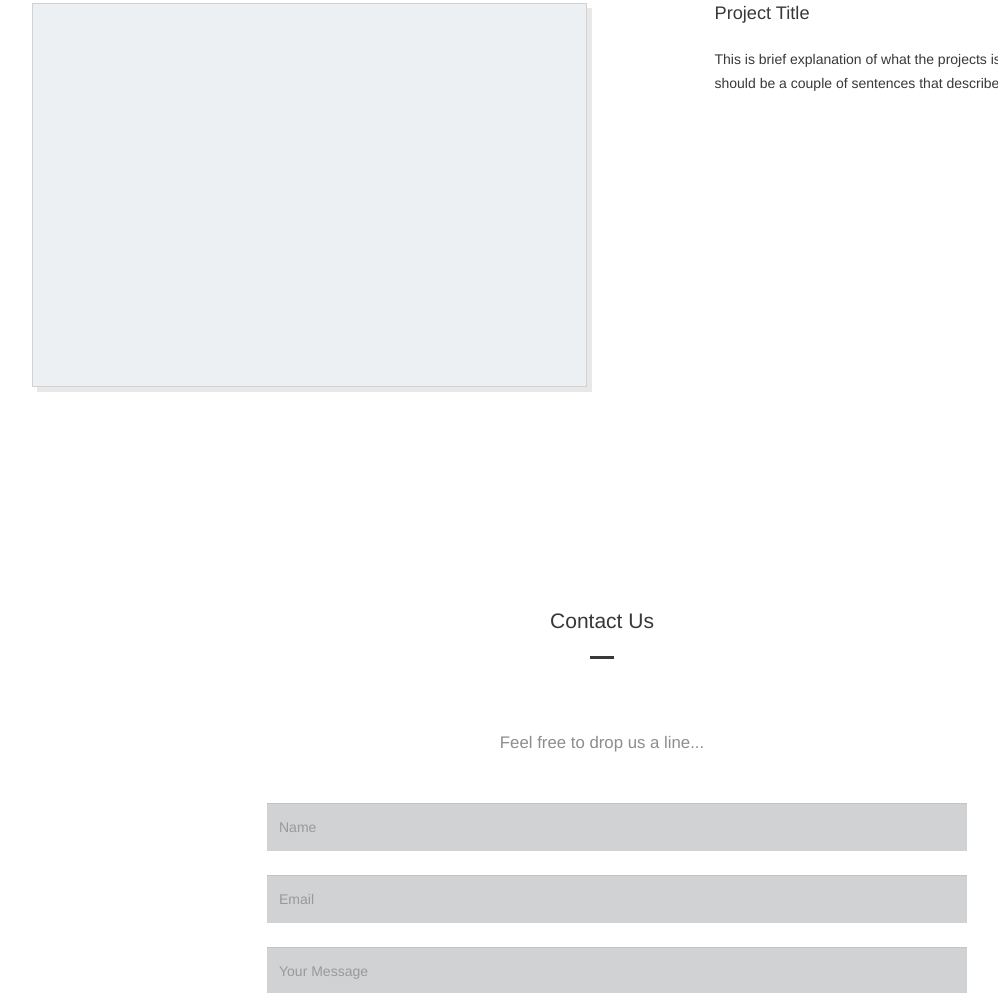
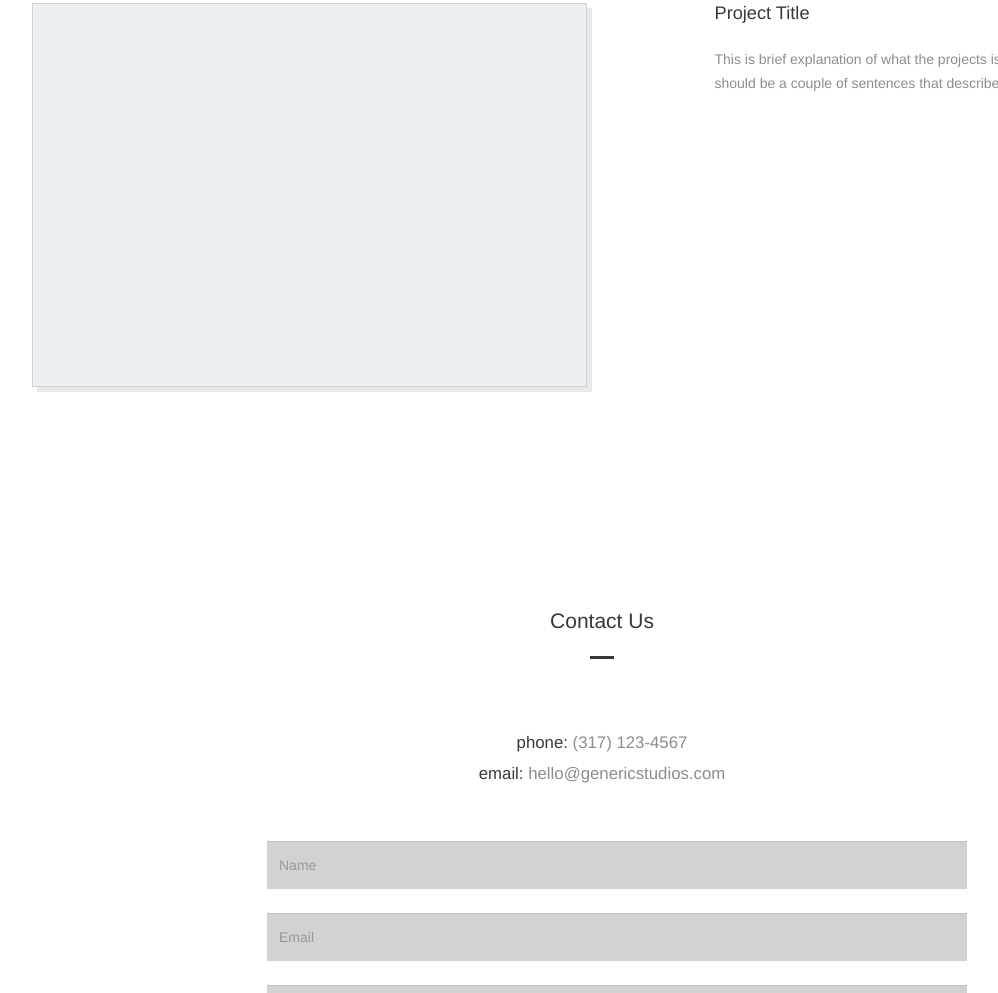
Before and after one commit to jodixon/jodixon.github.io, a plain HTML site: page index.html in a window 1280 px wide. Shown: the part 2296-3289 px from the top of the page, without its empty margins (38-1036 px from the left). Drawn offline with nearby package versions, Linux system fonts and the light colour scheme; files whose address does not match are found by name.

Commit message:
Changed Contact layout

```diff
--- a/index.html
+++ b/index.html
@@ -20,7 +20,7 @@
 	<header class="l-intro t-intro">
 		<div class="container">
 			<!-- Navbar -->
-			<nav data-sr class="navbar l-nav" id="main-menu" role="navigation">
+			<nav class="navbar l-nav" id="main-menu" role="navigation">
 				<div class="container">
 					<div class="navbar-header">
 						<button type="button" class="navbar-toggle" data-toggle="collapse" data-targer="#main-nav-collapse">
@@ -42,7 +42,7 @@
 
 			<!-- Main Banner -->
 			<div class="container">
-				<div data-sr class="l-main-banner t-main-banner t-padding">
+				<div class="l-main-banner t-main-banner t-padding">
 					<h1>
 						<span class="light">We Build</span>
 						<span class="heavy">Effective Websites</span>
@@ -109,7 +109,10 @@
 			<div class="row">
 				<h2 data-sr class="text-center">Contact Us</h2>
 				<div data-sr class="t-divider"></div>
-				<p class="text-center">Feel free to drop us a line...</p>
+				<div class="contact-info text-center">
+					<span class="info"><span class="pre">phone: </span>(317) 123-4567</span><br>
+					<span class="info"><span class="pre">email: </span>hello@genericstudios.com</span>
+				</div>
 				<div class="container form-wrapper">
 					<form data-sr class="form-inline">
 						<div class="container">
--- a/sass/layout/_main.scss
+++ b/sass/layout/_main.scss
@@ -60,6 +60,17 @@
 		margin-bottom: $baseline*2;
 	}
 
+	.contact-info {
+
+		margin-bottom: $baseline*2;
+
+		.info {
+			display: inline-block;
+			margin-bottom: 7px;
+		}
+
+	}
+
 	.form-wrapper {
 
 		max-width: 50em;
--- a/sass/theme/_theme.scss
+++ b/sass/theme/_theme.scss
@@ -97,7 +97,8 @@ h6 {
 .t-divider {
 
 	width: $baseline;
-	border-bottom: 3px solid $color-dark-text;
+	height: 3px;
+	background: $color-dark-text;
 	margin: 0 auto;
 	margin-bottom: $baseline*3;
 
@@ -112,6 +113,7 @@ h6 {
 
 	h3 {
 		font-size: 1.3em;
+		color: $color-dark-text;
 	}
 
 	.t-mockup-img {
@@ -131,6 +133,10 @@ h6 {
 
 	}
 
+	p {
+		color: $color-light-text-alt;
+	}
+
 }
 
 
@@ -143,6 +149,21 @@ h6 {
 
 	h2 {
 		font-size: 1.5em;
+	}
+
+	.contact-info {
+
+		color: $color-light-text-alt;
+
+		.info {
+
+			font-size: 1.2em;
+			.pre {
+				color: $color-dark-text;
+			}
+
+		}
+
 	}
 
 	p {
```
Also changed, not shown: css/main.css.
